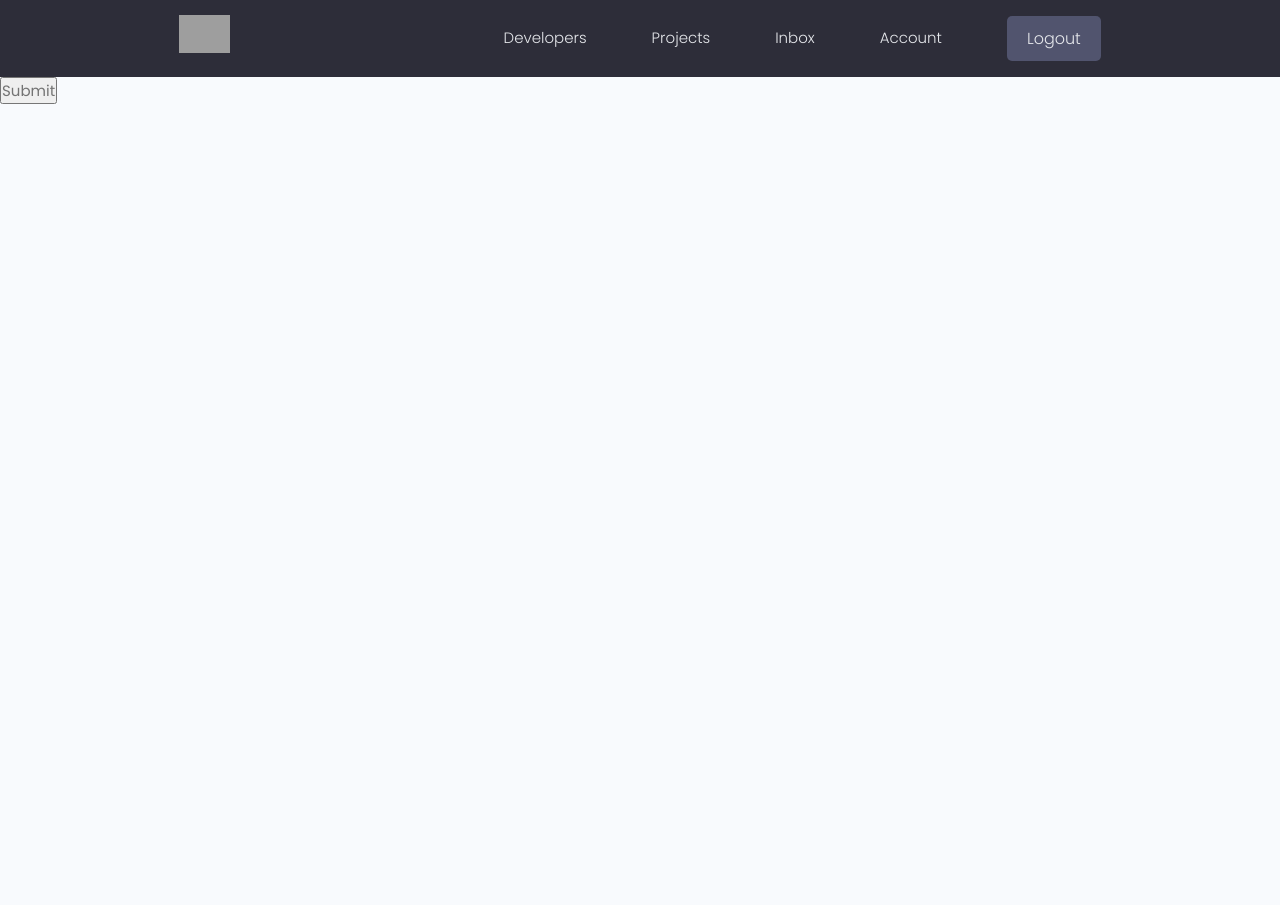
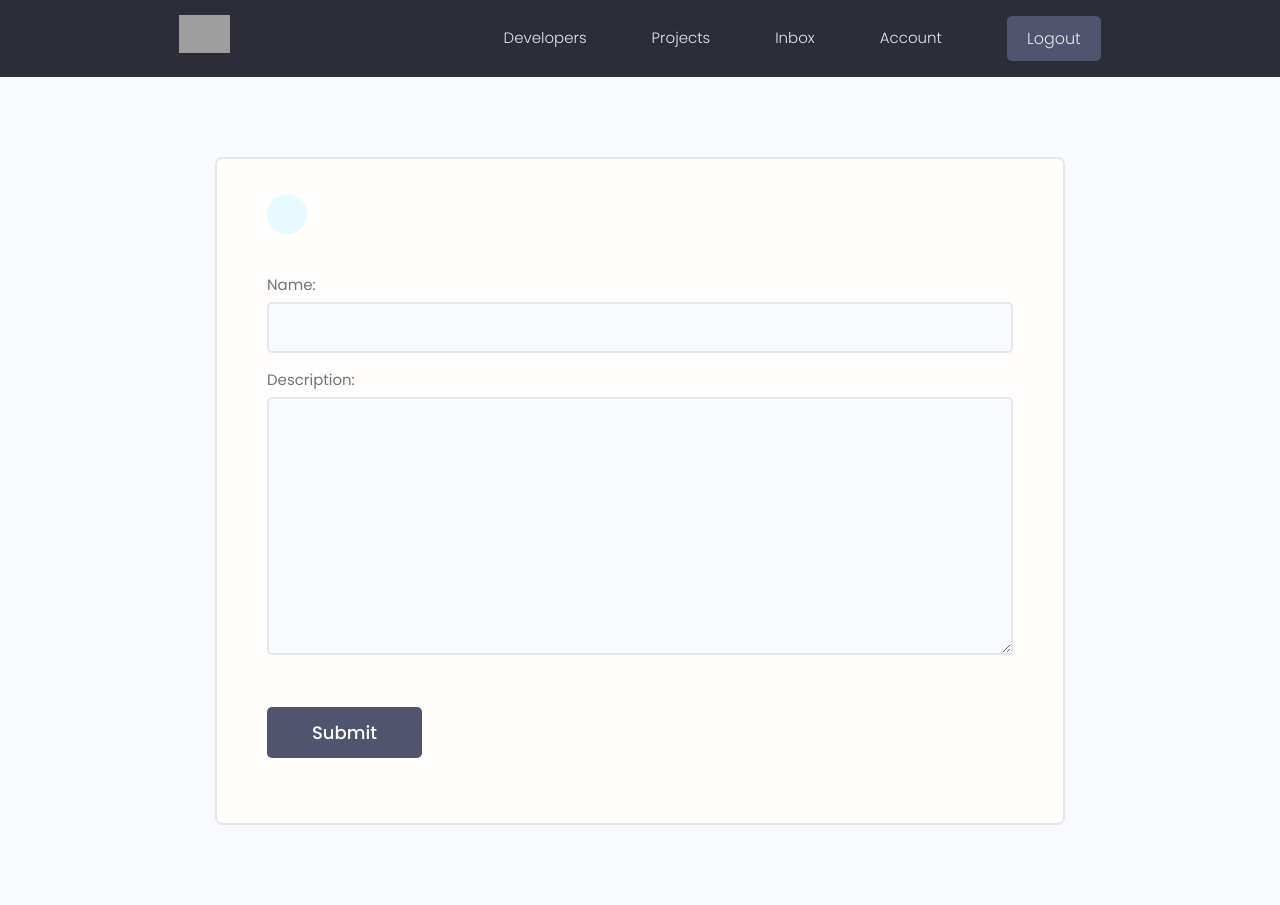
Before and after one commit to PrinceNarteh/dev-search, a Django app: page /create-skill/ in a window 1280 px wide. Before the commit the page ends 104 px from the top, so only its background shows below. Run offline with Django 3.2, Linux system fonts and the light colour scheme; a user stored in the database is signed in; data comes from the database, SQL or seed files in the repository; some libraries are stand-ins or nearby versions; grey boxes are pictures that could not be loaded.

Commit message:
Implement createSkill Handler

```diff
--- a/users/forms.py
+++ b/users/forms.py
@@ -2,7 +2,7 @@ from django.contrib.auth.forms import UserCreationForm
 from django.contrib.auth.models import User
 from django.forms import ModelForm
 
-from .models import Profile
+from .models import Profile, Skill
 
 
 class CustomUserCreationForm(UserCreationForm):
@@ -30,3 +30,15 @@ class ProfileForm(ModelForm):
 
         for name, field in self.fields.items():
             field.widget.attrs.update({'class': 'input'})
+
+
+class SkillForm(ModelForm):
+    class Meta:
+        model = Skill
+        exclude = ['owner']
+
+    def __init__(self, *args, **kwargs):
+        super(SkillForm, self).__init__(*args, **kwargs)
+
+        for name, field in self.fields.items():
+            field.widget.attrs.update({'class': 'input'})
--- a/users/templates/users/skill_form.html
+++ b/users/templates/users/skill_form.html
@@ -1,9 +1,27 @@
 {% extends 'main.html' %}
 
 {% block content %}
-  <form action="">
-    {% csrf_token %}
 
-    <input type="submit" value="Submit">
-  </form>
+  <!-- Main Section -->
+    <main class="formPage my-xl">
+        <div class="content-box">
+            <div class="formWrapper">
+                <a class="backButton" href="{% url 'account' %}"><i class="im im-angle-left"></i></a>
+                <br>
+
+                <form action="{% url 'edit-account' %}" method="POST" enctype="multipart/form-data" class="form">
+                    {% csrf_token %}
+                    {% for field in form %}
+                      <!-- Input:Text -->
+                      <div class="form__field">
+                          <label for="formInput#text">{{ field.label}}: </label>
+                          {{ field }}
+                      </div>
+                    {% endfor %}
+                    <input class="btn btn--sub btn--lg  my-md" type="submit" value="Submit" />
+                </form>
+            </div>
+        </div>
+    </main>
+
 {% endblock content %}
--- a/users/views.py
+++ b/users/views.py
@@ -4,7 +4,7 @@ from django.contrib.auth.decorators import login_required
 from django.contrib import messages
 from django.contrib.auth.models import User
 from .models import Profile
-from .forms import CustomUserCreationForm, ProfileForm
+from .forms import CustomUserCreationForm, ProfileForm, SkillForm
 from .models import Profile, Skill
 from projects.models import Project
 
@@ -97,5 +97,16 @@ def editAccount(request):
 
 @login_required(login_url="login")
 def createSkill(request):
-    context = {}
+    profile: Profile = request.user.profile
+    form = SkillForm()
+
+    if request.method == "POST":
+        form = SkillForm(request.POST)
+        if form.is_valid():
+            skill: Skill = form.save(commit=False)
+            skill.owner = profile
+            skill.save()
+            redirect('account')
+
+    context = {"form": form}
     return render(request, 'users/skill_form.html', context)
```
